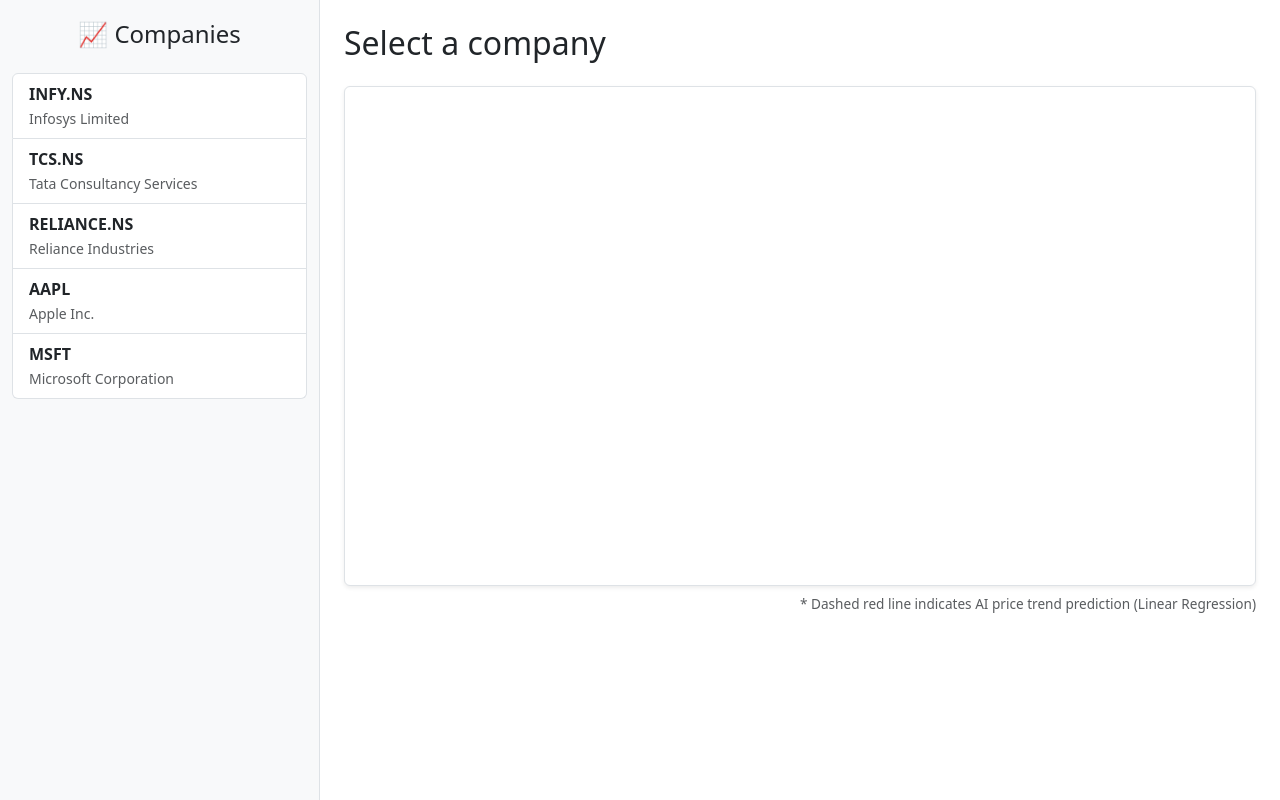
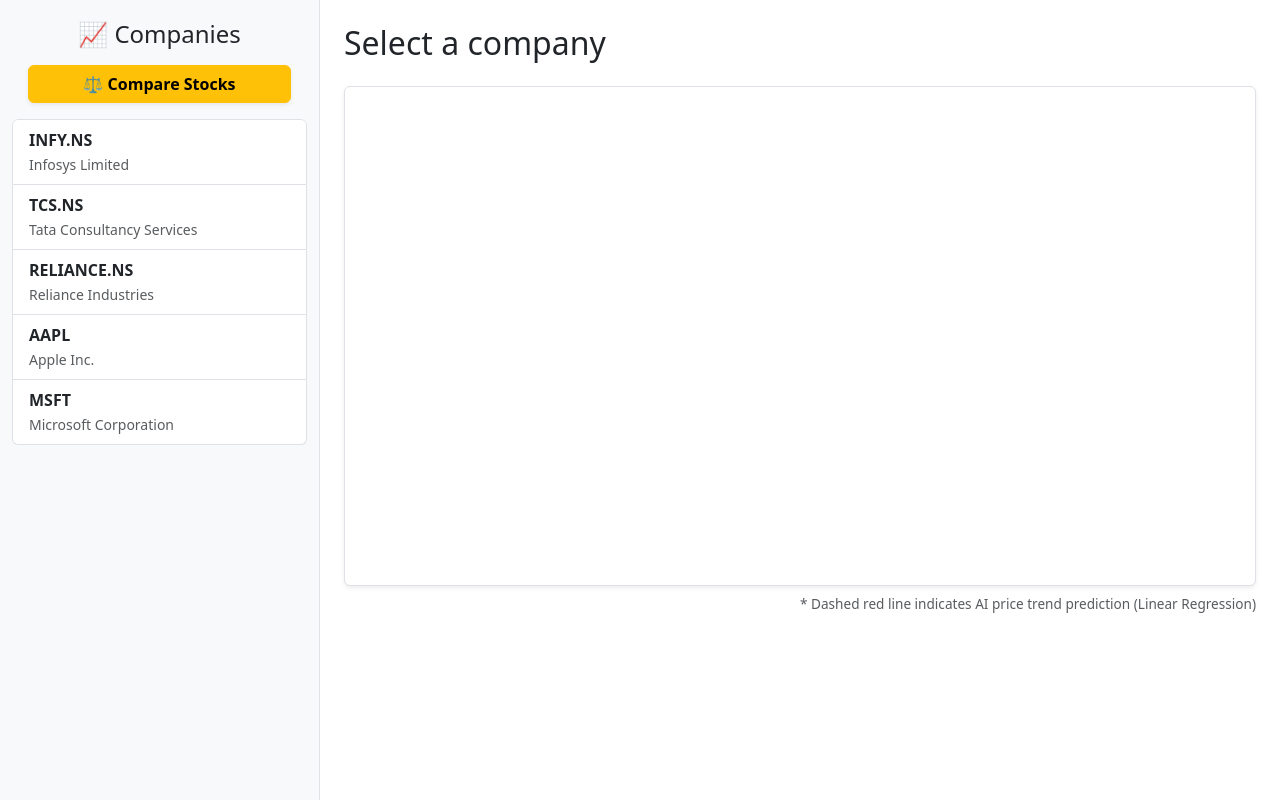
Before and after one commit to ayushchoubey62/jarnox-assignment, a Flask app: page / in a window 1280 px wide. Run offline with Flask 3, Linux system fonts and the light colour scheme; a map, chart or similar area stays blank.

Commit message:
commit all changes

```diff
--- a/templates/index.html
+++ b/templates/index.html
@@ -16,9 +16,16 @@
 
 <div class="container-fluid">
     <div class="row">
-        <div class="col-md-3 sidebar">
-            <h4 class="text-center mb-4">📈 Companies</h4>
-            <div class="list-group" id="company-list">
+        <div class="col-md-3 sidebar d-flex flex-column">
+            <h4 class="text-center mb-3">📈 Companies</h4>
+
+            <div class="px-3 mb-3">
+                <button class="btn btn-warning w-100 fw-bold shadow-sm" data-bs-toggle="modal" data-bs-target="#compareModal">
+                    ⚖️ Compare Stocks
+                </button>
+            </div>
+
+            <div class="list-group flex-grow-1" id="company-list" style="overflow-y: auto;">
                 <p class="text-center text-muted">Loading...</p>
             </div>
         </div>
@@ -69,6 +76,46 @@
     </div>
 </div>
 
+<div class="modal fade" id="compareModal" tabindex="-1" aria-hidden="true">
+  <div class="modal-dialog">
+    <div class="modal-content">
+      <div class="modal-header bg-warning">
+        <h5 class="modal-title fw-bold">Compare 1-Year Performance</h5>
+        <button type="button" class="btn-close" data-bs-dismiss="modal" aria-label="Close"></button>
+      </div>
+      <div class="modal-body">
+        <div class="mb-3">
+            <label class="form-label">Stock 1</label>
+            <select id="compare-stock-1" class="form-select"></select>
+        </div>
+        <div class="mb-3">
+            <label class="form-label">Stock 2</label>
+            <select id="compare-stock-2" class="form-select"></select>
+        </div>
+        <button class="btn btn-primary w-100" onclick="runComparison()">Run Comparison</button>
+
+        <div id="compare-results" class="mt-4" style="display: none;">
+            <hr>
+            <div class="row text-center">
+                <div class="col-6 border-end">
+                    <h5 id="res-sym-1" class="fw-bold">--</h5>
+                    <p class="text-muted mb-0">Current Price: <span id="res-price-1" class="text-dark">--</span></p>
+                    <p class="mb-0">1Y Return: <span id="res-ret-1" class="fw-bold">--</span></p>
+                </div>
+                <div class="col-6">
+                    <h5 id="res-sym-2" class="fw-bold">--</h5>
+                    <p class="text-muted mb-0">Current Price: <span id="res-price-2" class="text-dark">--</span></p>
+                    <p class="mb-0">1Y Return: <span id="res-ret-2" class="fw-bold">--</span></p>
+                </div>
+            </div>
+        </div>
+      </div>
+    </div>
+  </div>
+</div>
+
+<script src="https://cdn.jsdelivr.net/npm/bootstrap@5.3.0/dist/js/bootstrap.bundle.min.js"></script>
+
 <script>
     let stockChartInstance = null;
     let currentSymbol = '';
@@ -82,7 +129,12 @@
             const listContainer = document.getElementById('company-list');
             listContainer.innerHTML = '';
 
+            // Clear dropdowns before populating
+            document.getElementById('compare-stock-1').innerHTML = '';
+            document.getElementById('compare-stock-2').innerHTML = '';
+
             companies.forEach(company => {
+                // Populate sidebar list
                 const button = document.createElement('button');
                 button.className = 'list-group-item list-group-item-action company-item fw-bold';
                 button.innerHTML = `${company.symbol} <br><small class="text-muted fw-normal">${company.name}</small>`;
@@ -93,6 +145,10 @@
                     loadStockData();
                 };
                 listContainer.appendChild(button);
+
+                // Populate comparison dropdowns
+                document.getElementById('compare-stock-1').innerHTML += `<option value="${company.symbol}">${company.name} (${company.symbol})</option>`;
+                document.getElementById('compare-stock-2').innerHTML += `<option value="${company.symbol}">${company.name} (${company.symbol})</option>`;
             });
         } catch (error) {
             console.error('Error fetching companies:', error);
@@ -125,7 +181,6 @@
             const summaryResponse = await fetch(`/summary/${currentSymbol}`);
             const summaryData = await summaryResponse.json();
 
-            // ---> THE FIX IS HERE <---
             // Using bracket notation for JSON keys that start with a number
             document.getElementById('avg-close').innerText = `₹${summaryData.average_close}`;
             document.getElementById('high-52').innerText = `₹${summaryData['52_week_high'].toFixed(2)}`;
@@ -205,6 +260,49 @@
         });
     }
 
+    // NEW: Function to run the comparison API
+    async function runComparison() {
+        const sym1 = document.getElementById('compare-stock-1').value;
+        const sym2 = document.getElementById('compare-stock-2').value;
+
+        if (sym1 === sym2) {
+            alert("Please select two different stocks to compare.");
+            return;
+        }
+
+        const resultsDiv = document.getElementById('compare-results');
+        resultsDiv.style.display = 'none'; // Hide while loading
+
+        try {
+            const response = await fetch(`/compare?symbol1=${sym1}&symbol2=${sym2}`);
+            const data = await response.json();
+
+            if (data.error) throw new Error(data.error);
+
+            // Populate Results for Stock 1
+            document.getElementById('res-sym-1').innerText = sym1;
+            document.getElementById('res-price-1').innerText = `₹${data[sym1].current_price.toFixed(2)}`;
+            const ret1 = data[sym1]['1_year_return_percent'];
+            const ret1El = document.getElementById('res-ret-1');
+            ret1El.innerText = `${ret1 > 0 ? '+' : ''}${ret1}%`;
+            ret1El.className = ret1 > 0 ? 'text-success fw-bold' : 'text-danger fw-bold';
+
+            // Populate Results for Stock 2
+            document.getElementById('res-sym-2').innerText = sym2;
+            document.getElementById('res-price-2').innerText = `₹${data[sym2].current_price.toFixed(2)}`;
+            const ret2 = data[sym2]['1_year_return_percent'];
+            const ret2El = document.getElementById('res-ret-2');
+            ret2El.innerText = `${ret2 > 0 ? '+' : ''}${ret2}%`;
+            ret2El.className = ret2 > 0 ? 'text-success fw-bold' : 'text-danger fw-bold';
+
+            resultsDiv.style.display = 'block'; // Show results
+
+        } catch (error) {
+            console.error('Error comparing stocks:', error);
+            alert("Failed to fetch comparison data.");
+        }
+    }
+
     fetchCompanies();
 </script>
 </body>
```
